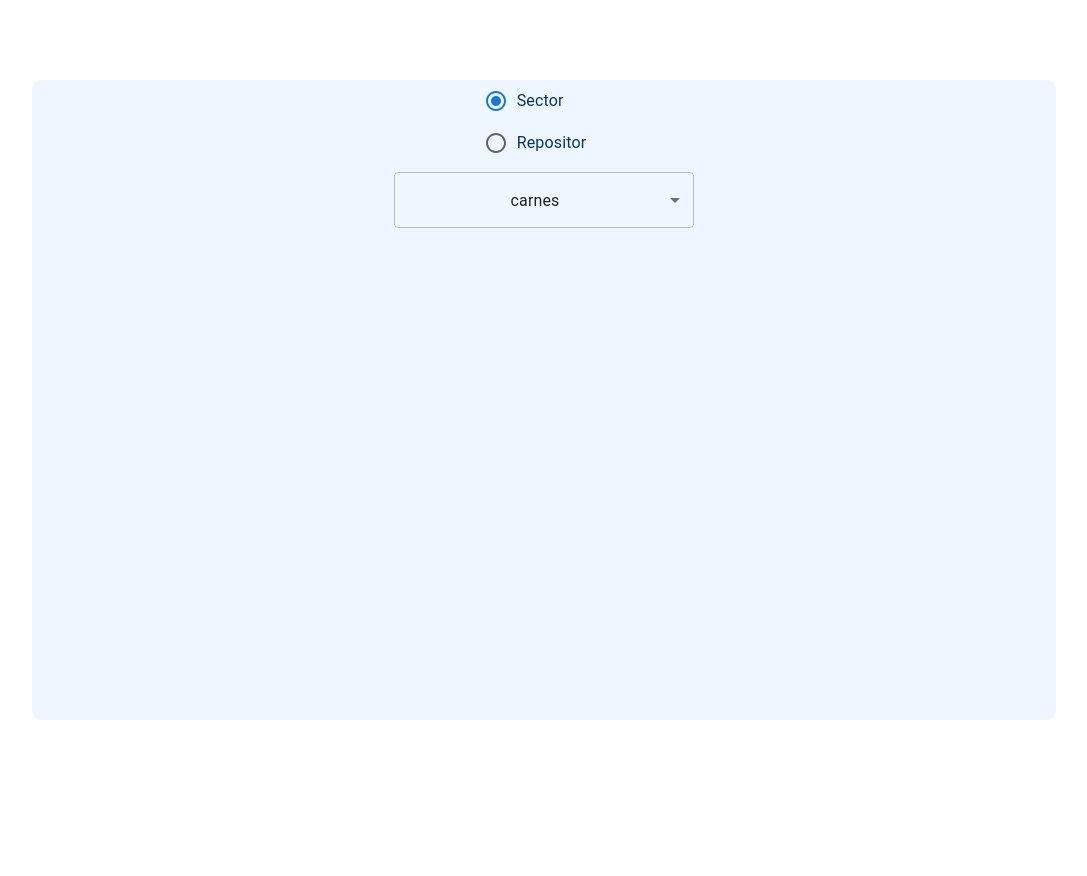
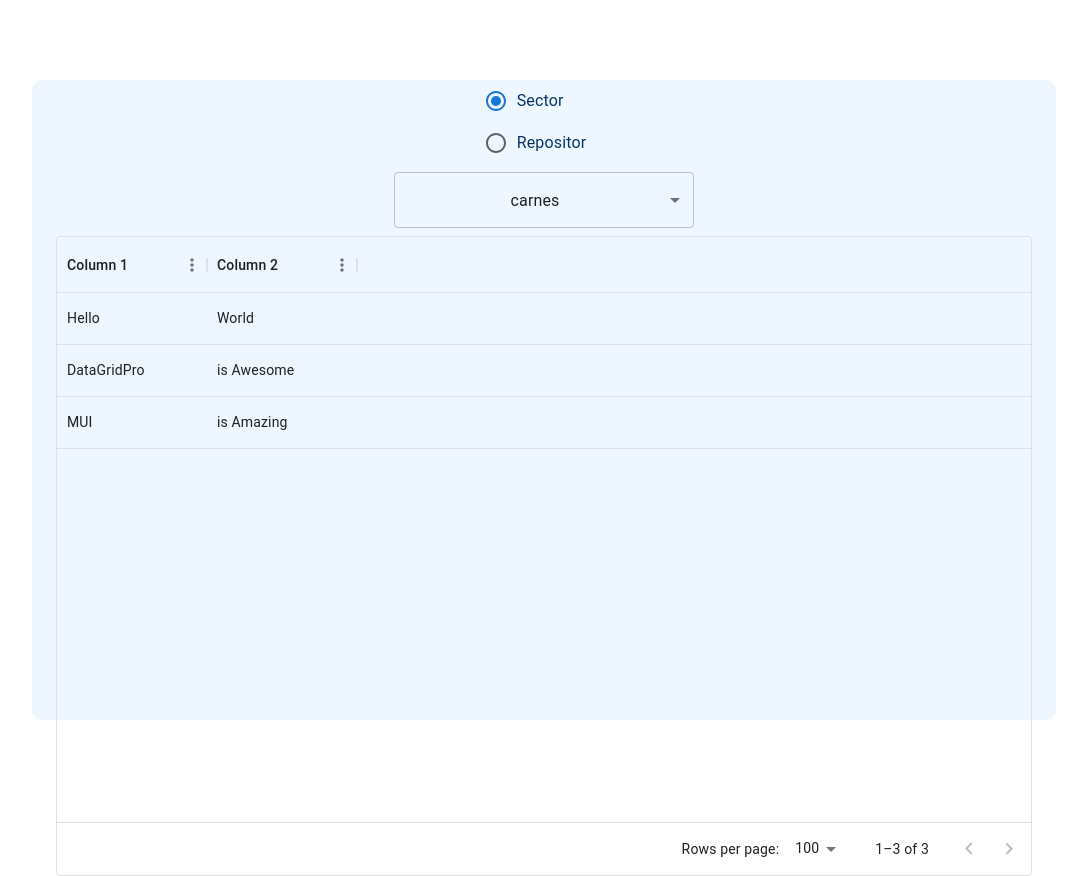
Before and after one commit to madescoces/grupo3-supermercado-fe, a React (Vite) app: page / in a window 1280 px wide. Shown: the whole page, without its empty margins (96-1183 px from the left). Before the commit the page ends 800 px from the top, so only its background shows below. Built offline with nearby package versions, Linux system fonts and the light colour scheme.

Commit message:
Agregado de una tabla base

```diff
--- a/package.json
+++ b/package.json
@@ -14,6 +14,7 @@
     "@emotion/styled": "^11.11.0",
     "@mui/icons-material": "^5.14.16",
     "@mui/material": "^5.14.17",
+    "@mui/x-data-grid": "^6.18.0",
     "react": "^18.2.0",
     "react-dom": "^18.2.0"
   },
--- a/src/App.tsx
+++ b/src/App.tsx
@@ -4,6 +4,7 @@
 import { FormControlComponent } from './components/formControlComponent/FormControlComponent';
 import { useState } from 'react';
 import { SelectComponent } from './components/select/SelectComponent';
+import { DatagridComponent } from './components/datagrid/datagridComponent';
 
 const sectores: Elemento[] = [
   {id: 1, desc: 'carnes'},
@@ -36,9 +37,15 @@
     <Container className='container'>
       <FormControlComponent setRadioOption={handleRadioChange} radioOption={radioOption} />
       { radioOption === "Sector" ? (
-        <SelectComponent lista={sectores} setSelectOption={selectChange} selectOption={selectOption}/>
+        <>
+          <SelectComponent lista={sectores} setSelectOption={selectChange} selectOption={selectOption} />
+          <DatagridComponent />
+        </>
       ) : (
-        <SelectComponent lista={repositores} setSelectOption={selectChange} selectOption={selectOption}/>
+        <>
+          <SelectComponent lista={repositores} setSelectOption={selectChange} selectOption={selectOption}/>
+          <DatagridComponent />
+        </>
       ) }
     </Container>
   )
--- /dev/null
+++ b/src/components/datagrid/datagridComponent.tsx
@@ -0,0 +1,18 @@
+import {DataGrid, GridColDef, GridRowsProp} from '@mui/x-data-grid'
+
+const rows: GridRowsProp = [
+  { id: 1, col1: 'Hello', col2: 'World' },
+  { id: 2, col1: 'DataGridPro', col2: 'is Awesome' },
+  { id: 3, col1: 'MUI', col2: 'is Amazing' },
+];
+
+const columns: GridColDef[] = [
+  { field: 'col1', headerName: 'Column 1', width: 150 },
+  { field: 'col2', headerName: 'Column 2', width: 150 },
+];
+
+export const DatagridComponent = () => {
+  return(
+    <DataGrid columns={columns} rows={rows} />
+  )
+}
```
Also changed, not shown: 1 other file (tests, documents, lock files or other folders).
